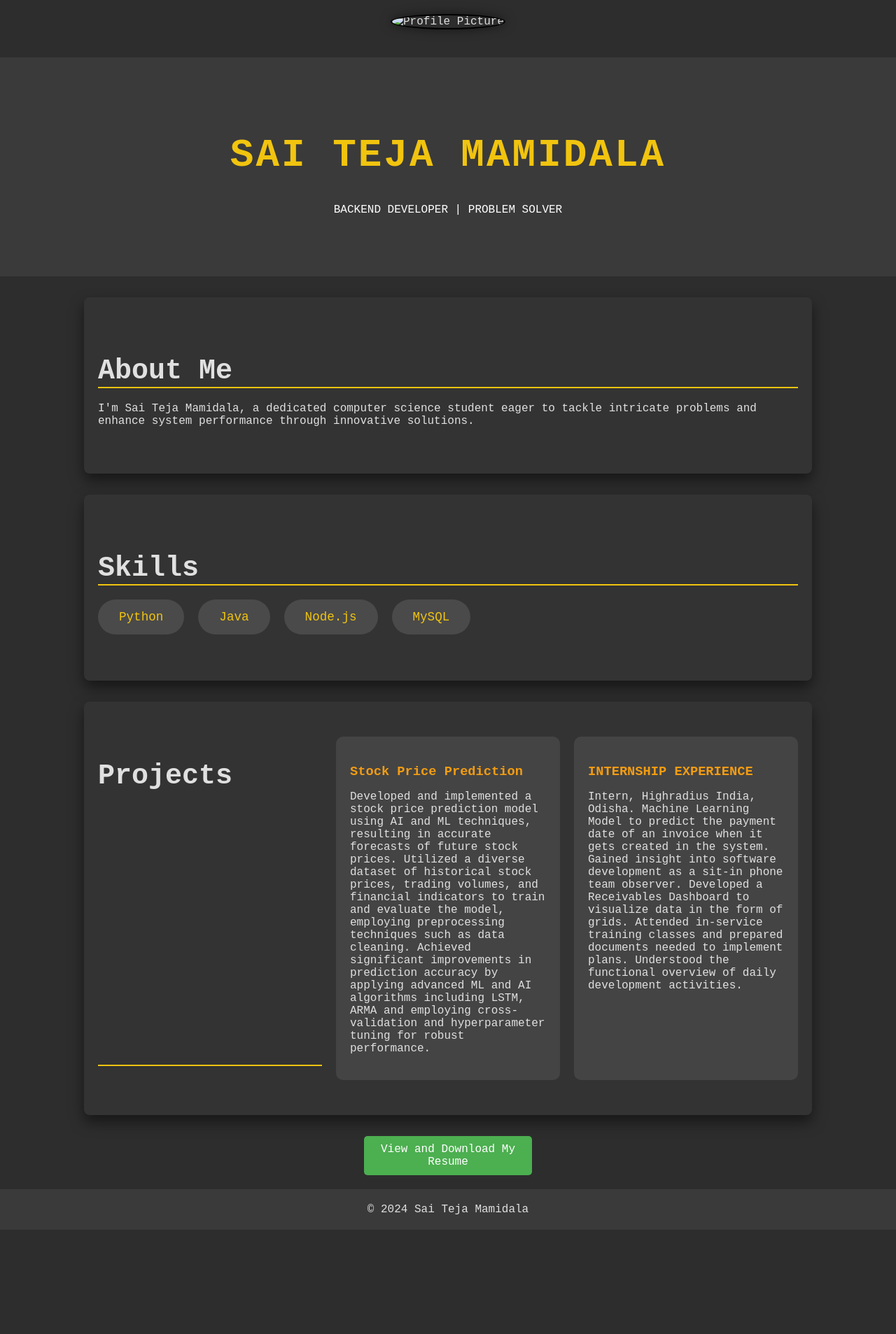
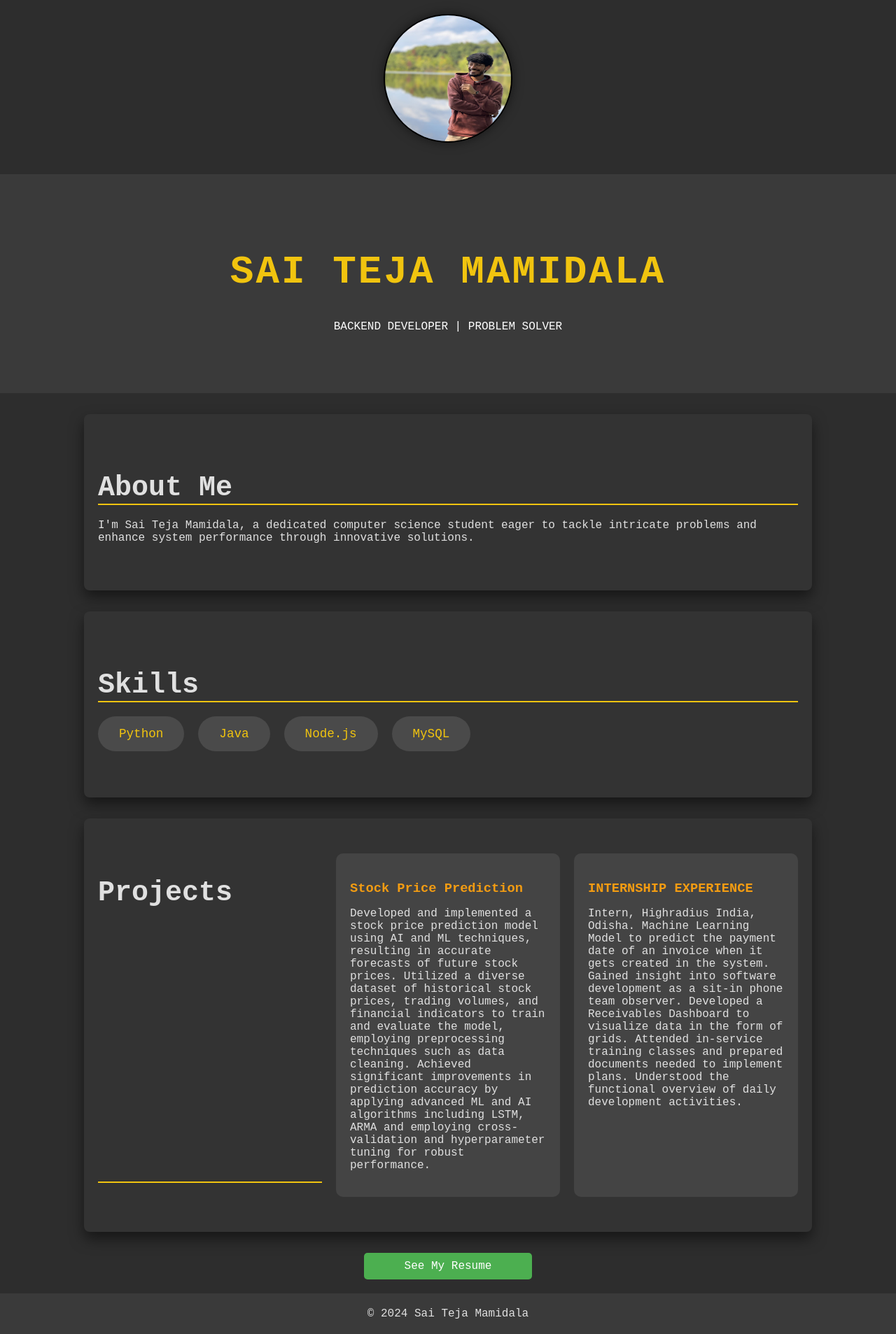
Before and after one commit to MamidalaSaiTeja/Data-Science, a plain HTML site: page index.html in a window 1280 px wide. Shown: the whole page at 70% size. Before the commit the page ends 1758 px from the top, so only its background shows below. Drawn offline with Linux system fonts and the light colour scheme.

Commit message:
Update index.html

```diff
--- a/index.html
+++ b/index.html
@@ -130,7 +130,7 @@
 <body>
 
 <div class="profile-container">
-    <img src="Pic.jpeg.jpg" alt="Profile Picture" class="profile-image">
+    <img src="Pic.jpeg" alt="Profile Picture" class="profile-image">
 </div>
 
 <header>
@@ -165,7 +165,7 @@
     </div>
 </section>
 
-<a href="Mamidala_Sai_Teja_Resume.pdf" target="_blank" class="resume-button">View and Download My Resume</a>
+<a href="Mamidala Sai Teja Resume.pdf" target="_blank" class="resume-button">See My Resume</a>
 
 <footer>
     &copy; 2024 Sai Teja Mamidala
```
